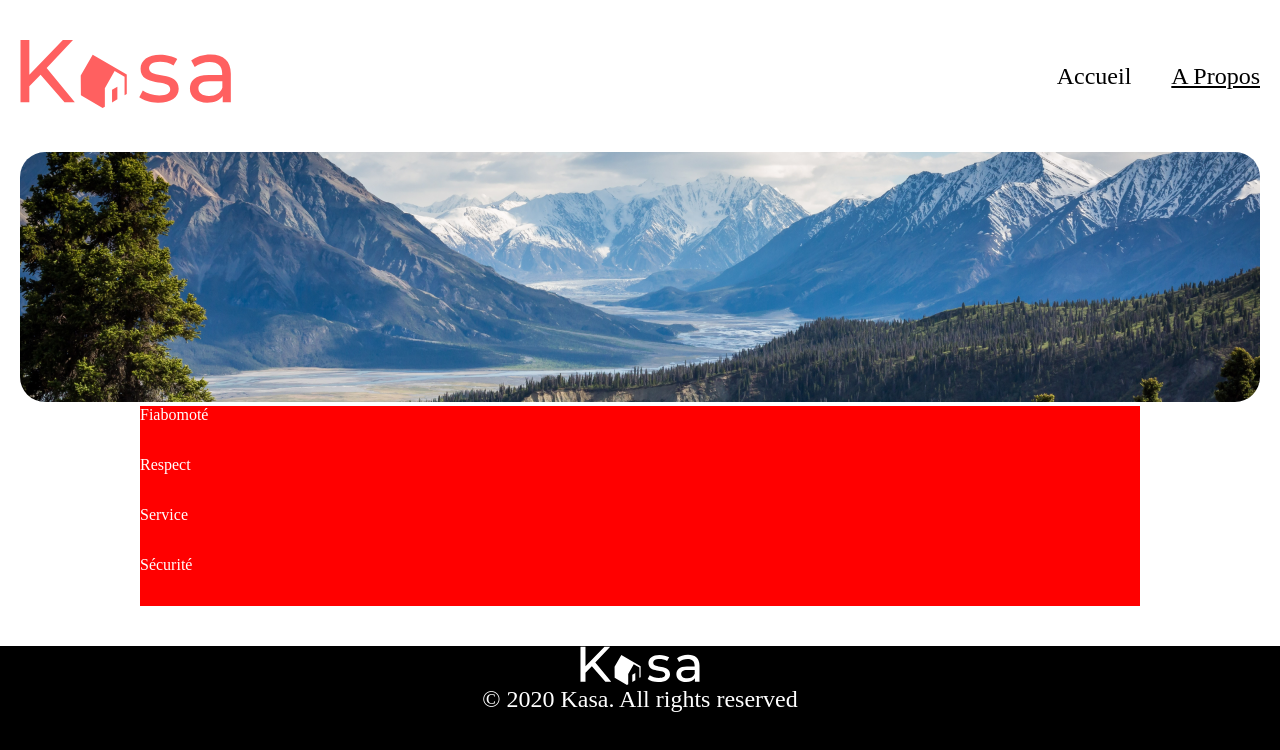
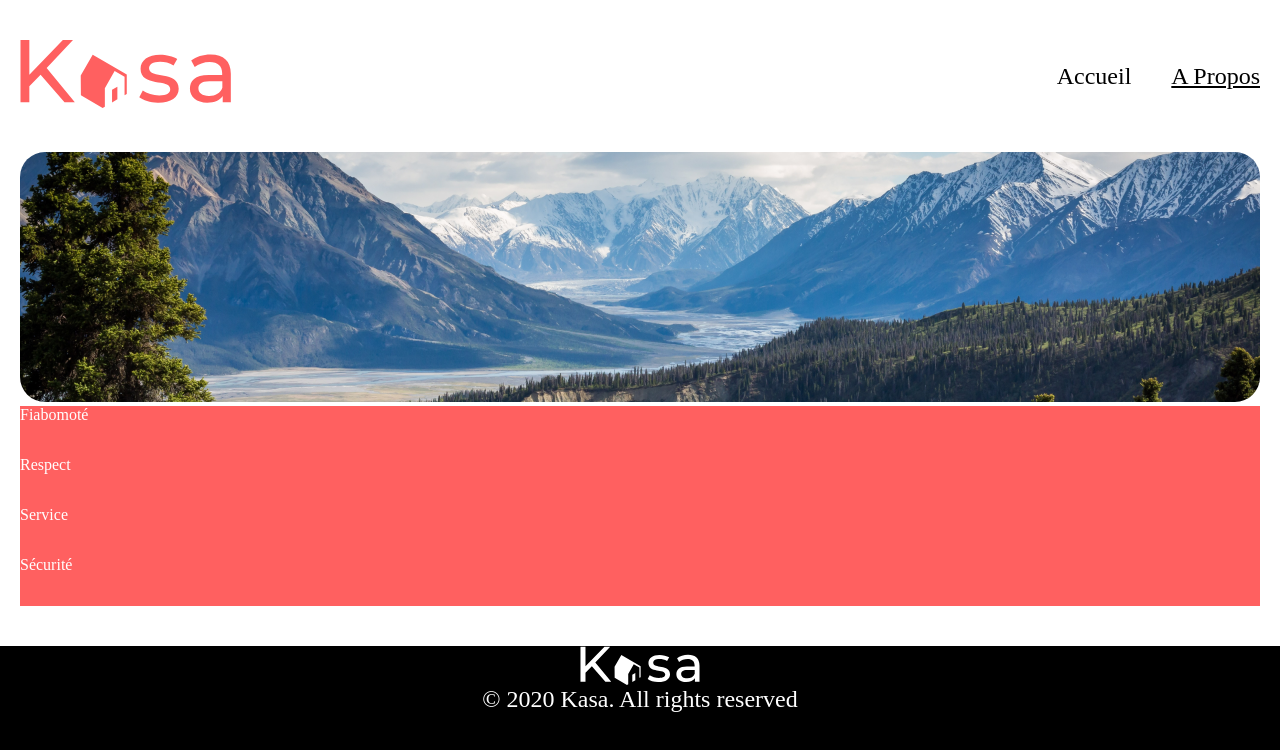
Before and after one commit to Harakt/projet8-kasa, a React (Vite) app: page /propos in a window 1280 px wide. Shown: the top 750 px of the page. Built offline with nearby package versions, Linux system fonts and the light colour scheme.

Commit message:
Changement style dropdown

```diff
--- a/src/components/Dropdown/dropdown.scss
+++ b/src/components/Dropdown/dropdown.scss
@@ -6,13 +6,14 @@
 
 .dropdownButton {
   height: 50px;
-  width: 1000px;
-  background-color: red;
+  background-color: #ff6060;
+  width: 100%;
   color: white;
 }
 
 .dropdownText {
-  background-color: lightgray;
+  background-color: #f6f6f6;
   height: 50px;
-  width: 1000px;
+  width: 100%;
+  padding: 20px;
 }
```
